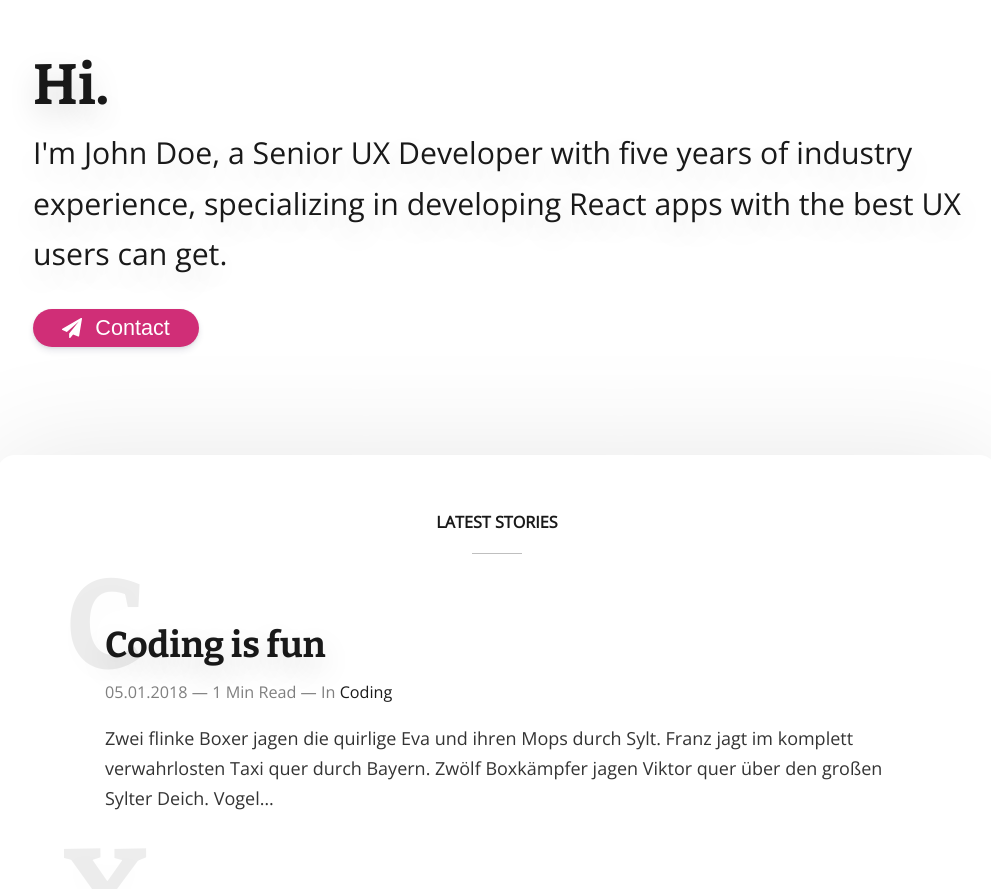
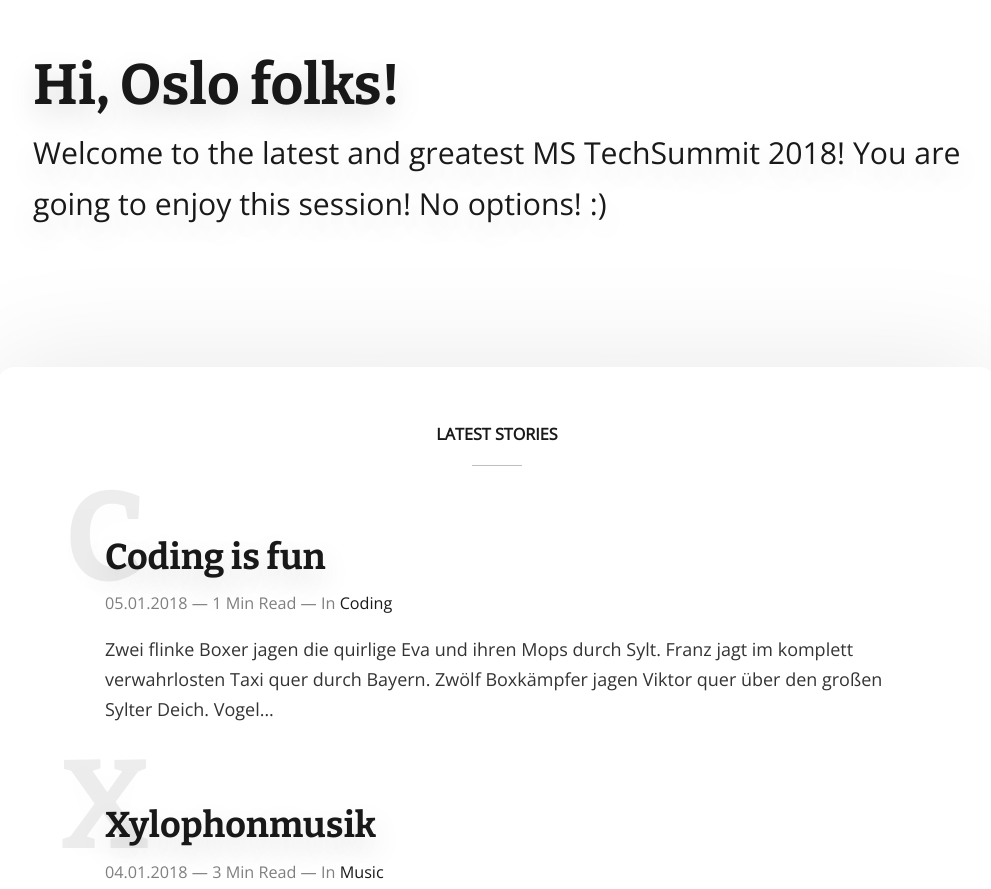
Before and after one commit to texnokot/techsummit2018, a Gatsby site: page / in a window 1280 px wide. Shown: the top 889 px of the page, without its empty margins (143-1134 px from the left). Built offline with nearby package versions, Linux system fonts and the light colour scheme; Gatsby itself is replaced by a stand-in of ours; some packages are replaced by stand-ins of ours.

```diff
--- a/config/SiteConfig.js
+++ b/config/SiteConfig.js
@@ -1,8 +1,8 @@
 module.exports = {
   pathPrefix: '/', // Prefix for all links. If you deploy your site to example.com/portfolio your pathPrefix should be "portfolio"
 
-  siteTitle: 'Minimal Blog', // Navigation and Site Title
-  siteTitleAlt: 'Minimal Blog - Gatsby Starter', // Alternative Site title for SEO
+  siteTitle: 'TechSummit Demo Blog 2018', // Navigation and Site Title
+  siteTitleAlt: 'TechSummit Demo Blog 2018 - Gatsby Starter', // Alternative Site title for SEO
   siteUrl: 'https://minimal-blog.netlify.com', // Domain of your site. No trailing slash!
   siteLanguage: 'en', // Language Tag on <html> element
   siteBanner: '/social/banner.jpg', // Your image for og:image tag. You can find it in the /static folder
--- a/deploy/build.yaml
+++ b/deploy/build.yaml
@@ -38,6 +38,3 @@
 
 - task: PublishBuildArtifacts@1
   displayName: 'Publish artifacts: drop'
-
-- task: whitesource.ws-bolt.bolt.wss.WhiteSource Bolt@18
-  displayName: 'WhiteSource Bolt'
--- a/src/pages/index.js
+++ b/src/pages/index.js
@@ -45,19 +45,11 @@
   <Layout>
     <Wrapper>
       <Hero>
-        <h1>Hi.</h1>
+        <h1>Hi, Oslo folks!</h1>
         <p>
-          I&apos;m John Doe, a Senior UX Developer with five years of industry experience, specializing in developing
-          React apps with the best UX users can get.
+          Welcome to the latest and greatest MS TechSummit 2018!
+          You are going to enjoy this session! No options! :)
         </p>
-        <Link to="/contact">
-          <Button big>
-            <svg width="1792" height="1792" viewBox="0 0 1792 1792" xmlns="http://www.w3.org/2000/svg">
-              <path d="M1764 11q33 24 27 64l-256 1536q-5 29-32 45-14 8-31 8-11 0-24-5l-453-185-242 295q-18 23-49 23-13 0-22-4-19-7-30.5-23.5t-11.5-36.5v-349l864-1059-1069 925-395-162q-37-14-40-55-2-40 32-59l1664-960q15-9 32-9 20 0 36 11z" />
-            </svg>
-            Contact
-          </Button>
-        </Link>
       </Hero>
       <Content>
         <SectionTitle>Latest stories</SectionTitle>
```
Also changed, not shown: README.md, 1 other file.
